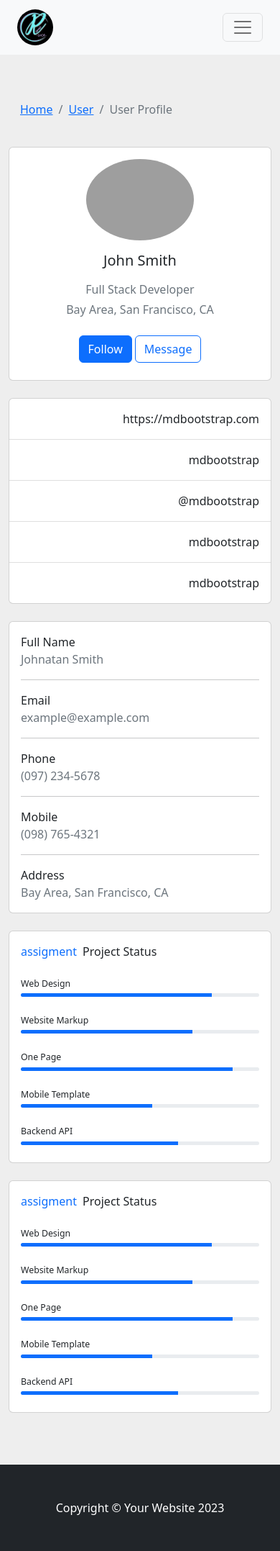
After one commit to barrantes4539/Ecom, a Django app: page /user_profile/ in a window 390 px wide. The commit adds this page. Shown: the whole page at 72% size. Run offline with Django 5.2, Linux system fonts and the light colour scheme; data comes from the database, SQL or seed files in the repository; both versions use the stored data as it was after the commit; some libraries are stand-ins or nearby versions; grey boxes are pictures that could not be loaded.

Commit message:
Mensajes de alertas mejorados cuando se agregan productos al carrito e inicio de desarrollo de la pagina de perfil de usuario

```diff
--- a/cart/cart.py
+++ b/cart/cart.py
@@ -68,7 +68,7 @@ class Cart():
     def cart_total(self):
         '''
         This is how actually elemets are seing in the dictionary
-        {'4':3, '2':4} '4' is the id and 3 is the quantity
+        {'4':3, '2':4} '4' is the id and 3 is the quantity (investigar comando para depurar sesion en terminal de python)
         '''
         #Get products ids
         product_ids = self.cart.keys()
@@ -86,5 +86,5 @@ class Cart():
                     if product.is_sale:
                         total = total + (product.sale_price * value)
                     else:
-                        total = total + (product.price * value)
+                        total = total + (product.sale_price * value)
         return total
--- a/cart/views.py
+++ b/cart/views.py
@@ -2,6 +2,7 @@ from django.shortcuts import render, get_object_or_404
 from .cart import Cart
 from store.models import Product
 from django.http import JsonResponse
+from django.contrib import messages
 
 #Cart
 def cart_summary(request):
@@ -35,6 +36,7 @@ def cart_add(request):
         # Return response
         # response = JsonResponse({'Product Name: ': product.name})
         response = JsonResponse({'qty: ': cart_quantity})
+        #messages.success(request, ("Producto agregado al carrito exitosamente"))
         return response
 
 def cart_delete(request):
@@ -61,8 +63,6 @@ def cart_update(request):
 
         # Get the product
         #product = get_object_or_404(Product, id=product_id)
-
-
         # Update cart item quantity
         cart.update(product=product_id, quantity=product_qty)
         response = JsonResponse({'qty':product_qty})
--- a/store/templates/base.html
+++ b/store/templates/base.html
@@ -14,7 +14,8 @@
         <!-- Core theme CSS (includes Bootstrap)-->
         <link href="{% static 'css/styles.css' %}" rel="stylesheet" />
         <link rel="stylesheet" href="https://cdnjs.cloudflare.com/ajax/libs/boxicons/2.0.7/css/boxicons.min.css">
-
+        <!-- Scripts-->
+        <script src="https://unpkg.com/sweetalert/dist/sweetalert.min.js"></script>
         <script src="https://code.jquery.com/jquery-3.7.1.min.js" integrity="sha256-/JqT3SQfawRcv/BIHPThkBvs0OEvtFFmqPF/lYI/Cxo=" crossorigin="anonymous"></script>
     </head>
     <body>
--- a/store/templates/navbar.html
+++ b/store/templates/navbar.html
@@ -26,6 +26,7 @@
 
 
                 {% if user.is_authenticated %}
+                <li class="nav-item"><a class="nav-link" href="{% url 'user_profile' %}">Mi Perfil</a></li>
                     <li class="nav-item"><a class="nav-link" href="{% url 'logout' %}">Cerrar Sesión</a></li>
                 {% else %}
                     <li class="nav-item"><a class="nav-link" href="{% url 'login' %}">Iniciar Sesión</a></li>
--- /dev/null
+++ b/store/templates/user_profile.html
@@ -0,0 +1,180 @@
+{% extends 'base.html' %}
+{% block content %}
+<section style="background-color: #eee;">
+    <div class="container py-5">
+      <div class="row">
+        <div class="col">
+          <nav aria-label="breadcrumb" class="bg-body-tertiary rounded-3 p-3 mb-4">
+            <ol class="breadcrumb mb-0">
+              <li class="breadcrumb-item"><a href="#">Home</a></li>
+              <li class="breadcrumb-item"><a href="#">User</a></li>
+              <li class="breadcrumb-item active" aria-current="page">User Profile</li>
+            </ol>
+          </nav>
+        </div>
+      </div>
+
+      <div class="row">
+        <div class="col-lg-4">
+          <div class="card mb-4">
+            <div class="card-body text-center">
+              <img src="https://mdbcdn.b-cdn.net/img/Photos/new-templates/bootstrap-chat/ava3.webp" alt="avatar"
+                class="rounded-circle img-fluid" style="width: 150px;">
+              <h5 class="my-3">John Smith</h5>
+              <p class="text-muted mb-1">Full Stack Developer</p>
+              <p class="text-muted mb-4">Bay Area, San Francisco, CA</p>
+              <div class="d-flex justify-content-center mb-2">
+                <button  type="button" data-mdb-button-init data-mdb-ripple-init class="btn btn-primary">Follow</button>
+                <button  type="button" data-mdb-button-init data-mdb-ripple-init class="btn btn-outline-primary ms-1">Message</button>
+              </div>
+            </div>
+          </div>
+          <div class="card mb-4 mb-lg-0">
+            <div class="card-body p-0">
+              <ul class="list-group list-group-flush rounded-3">
+                <li class="list-group-item d-flex justify-content-between align-items-center p-3">
+                  <i class="fas fa-globe fa-lg text-warning"></i>
+                  <p class="mb-0">https://mdbootstrap.com</p>
+                </li>
+                <li class="list-group-item d-flex justify-content-between align-items-center p-3">
+                  <i class="fab fa-github fa-lg text-body"></i>
+                  <p class="mb-0">mdbootstrap</p>
+                </li>
+                <li class="list-group-item d-flex justify-content-between align-items-center p-3">
+                  <i class="fab fa-twitter fa-lg" style="color: #55acee;"></i>
+                  <p class="mb-0">@mdbootstrap</p>
+                </li>
+                <li class="list-group-item d-flex justify-content-between align-items-center p-3">
+                  <i class="fab fa-instagram fa-lg" style="color: #ac2bac;"></i>
+                  <p class="mb-0">mdbootstrap</p>
+                </li>
+                <li class="list-group-item d-flex justify-content-between align-items-center p-3">
+                  <i class="fab fa-facebook-f fa-lg" style="color: #3b5998;"></i>
+                  <p class="mb-0">mdbootstrap</p>
+                </li>
+              </ul>
+            </div>
+          </div>
+        </div>
+        <div class="col-lg-8">
+          <div class="card mb-4">
+            <div class="card-body">
+              <div class="row">
+                <div class="col-sm-3">
+                  <p class="mb-0">Full Name</p>
+                </div>
+                <div class="col-sm-9">
+                  <p class="text-muted mb-0">Johnatan Smith</p>
+                </div>
+              </div>
+              <hr>
+              <div class="row">
+                <div class="col-sm-3">
+                  <p class="mb-0">Email</p>
+                </div>
+                <div class="col-sm-9">
+                  <p class="text-muted mb-0">example@example.com</p>
+                </div>
+              </div>
+              <hr>
+              <div class="row">
+                <div class="col-sm-3">
+                  <p class="mb-0">Phone</p>
+                </div>
+                <div class="col-sm-9">
+                  <p class="text-muted mb-0">(097) 234-5678</p>
+                </div>
+              </div>
+              <hr>
+              <div class="row">
+                <div class="col-sm-3">
+                  <p class="mb-0">Mobile</p>
+                </div>
+                <div class="col-sm-9">
+                  <p class="text-muted mb-0">(098) 765-4321</p>
+                </div>
+              </div>
+              <hr>
+              <div class="row">
+                <div class="col-sm-3">
+                  <p class="mb-0">Address</p>
+                </div>
+                <div class="col-sm-9">
+                  <p class="text-muted mb-0">Bay Area, San Francisco, CA</p>
+                </div>
+              </div>
+            </div>
+          </div>
+          <div class="row">
+            <div class="col-md-6">
+              <div class="card mb-4 mb-md-0">
+                <div class="card-body">
+                  <p class="mb-4"><span class="text-primary font-italic me-1">assigment</span> Project Status
+                  </p>
+                  <p class="mb-1" style="font-size: .77rem;">Web Design</p>
+                  <div class="progress rounded" style="height: 5px;">
+                    <div class="progress-bar" role="progressbar" style="width: 80%" aria-valuenow="80"
+                      aria-valuemin="0" aria-valuemax="100"></div>
+                  </div>
+                  <p class="mt-4 mb-1" style="font-size: .77rem;">Website Markup</p>
+                  <div class="progress rounded" style="height: 5px;">
+                    <div class="progress-bar" role="progressbar" style="width: 72%" aria-valuenow="72"
+                      aria-valuemin="0" aria-valuemax="100"></div>
+                  </div>
+                  <p class="mt-4 mb-1" style="font-size: .77rem;">One Page</p>
+                  <div class="progress rounded" style="height: 5px;">
+                    <div class="progress-bar" role="progressbar" style="width: 89%" aria-valuenow="89"
+                      aria-valuemin="0" aria-valuemax="100"></div>
+                  </div>
+                  <p class="mt-4 mb-1" style="font-size: .77rem;">Mobile Template</p>
+                  <div class="progress rounded" style="height: 5px;">
+                    <div class="progress-bar" role="progressbar" style="width: 55%" aria-valuenow="55"
+                      aria-valuemin="0" aria-valuemax="100"></div>
+                  </div>
+                  <p class="mt-4 mb-1" style="font-size: .77rem;">Backend API</p>
+                  <div class="progress rounded mb-2" style="height: 5px;">
+                    <div class="progress-bar" role="progressbar" style="width: 66%" aria-valuenow="66"
+                      aria-valuemin="0" aria-valuemax="100"></div>
+                  </div>
+                </div>
+              </div>
+            </div>
+            <div class="col-md-6">
+              <div class="card mb-4 mb-md-0">
+                <div class="card-body">
+                  <p class="mb-4"><span class="text-primary font-italic me-1">assigment</span> Project Status
+                  </p>
+                  <p class="mb-1" style="font-size: .77rem;">Web Design</p>
+                  <div class="progress rounded" style="height: 5px;">
+                    <div class="progress-bar" role="progressbar" style="width: 80%" aria-valuenow="80"
+                      aria-valuemin="0" aria-valuemax="100"></div>
+                  </div>
+                  <p class="mt-4 mb-1" style="font-size: .77rem;">Website Markup</p>
+                  <div class="progress rounded" style="height: 5px;">
+                    <div class="progress-bar" role="progressbar" style="width: 72%" aria-valuenow="72"
+                      aria-valuemin="0" aria-valuemax="100"></div>
+                  </div>
+                  <p class="mt-4 mb-1" style="font-size: .77rem;">One Page</p>
+                  <div class="progress rounded" style="height: 5px;">
+                    <div class="progress-bar" role="progressbar" style="width: 89%" aria-valuenow="89"
+                      aria-valuemin="0" aria-valuemax="100"></div>
+                  </div>
+                  <p class="mt-4 mb-1" style="font-size: .77rem;">Mobile Template</p>
+                  <div class="progress rounded" style="height: 5px;">
+                    <div class="progress-bar" role="progressbar" style="width: 55%" aria-valuenow="55"
+                      aria-valuemin="0" aria-valuemax="100"></div>
+                  </div>
+                  <p class="mt-4 mb-1" style="font-size: .77rem;">Backend API</p>
+                  <div class="progress rounded mb-2" style="height: 5px;">
+                    <div class="progress-bar" role="progressbar" style="width: 66%" aria-valuenow="66"
+                      aria-valuemin="0" aria-valuemax="100"></div>
+                  </div>
+                </div>
+              </div>
+            </div>
+          </div>
+        </div>
+      </div>
+    </div>
+  </section>
+  {% endblock content %}
--- a/store/urls.py
+++ b/store/urls.py
@@ -13,4 +13,5 @@ urlpatterns = [
     path('login/', views.login_user, name='login'),
     path('logout/', views.logout_user, name='logout'),
     path('register/', views.register_user, name='register'),
+    path('user_profile/', views.user_profile, name='user_profile'),
 ]
--- a/store/views.py
+++ b/store/views.py
@@ -71,3 +71,6 @@ def register_user(request):
             return redirect('register')
     else:
         return render(request, 'register.html', {'form':form})
+
+def user_profile(request):
+    return render(request, 'user_profile.html', {})
```
Also changed, not shown: cart/templates/cart_summary.html (+3 -4 lines), store/templates/product.html (+9 -3 lines), db.sqlite3.
